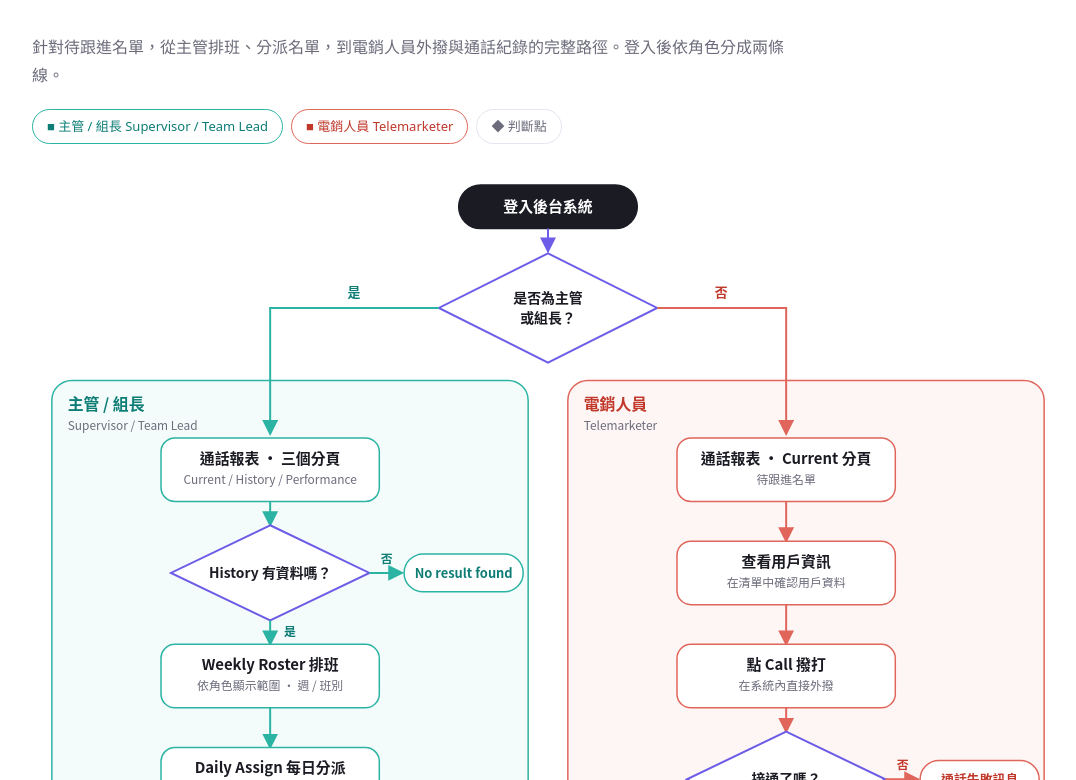
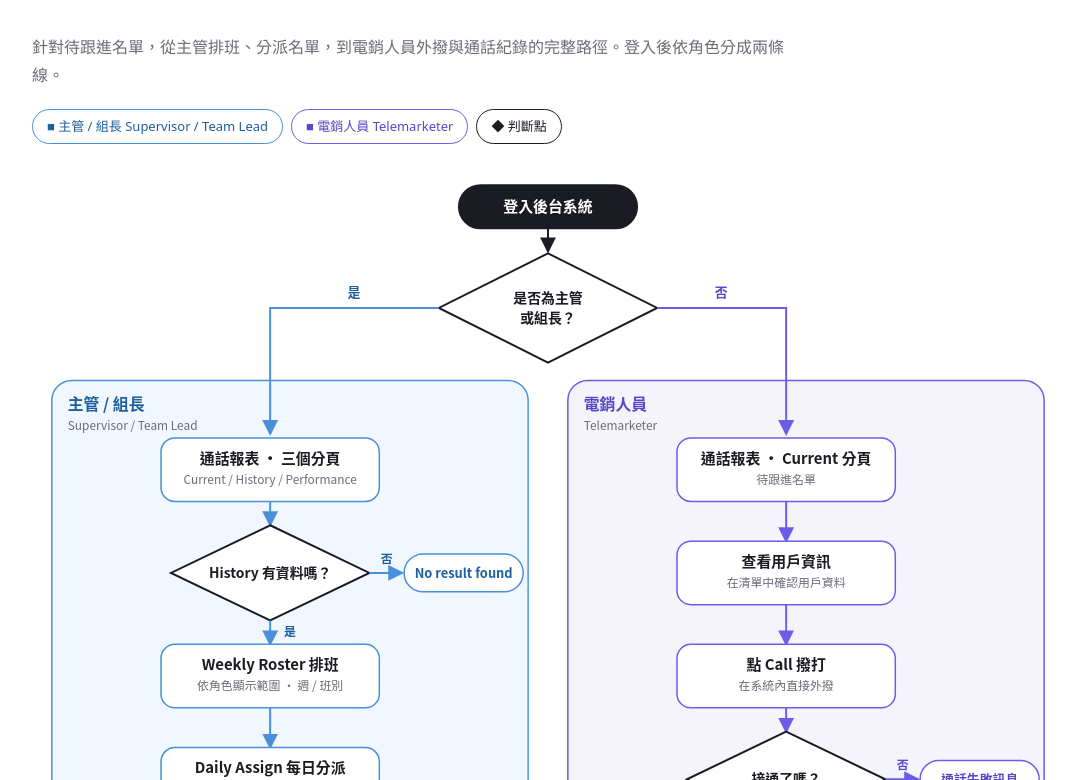
Before and after one commit to aimamaai893-cloud/portfolio, a plain HTML site: page works/saiyan-customer-service.html in a window 1280 px wide. Shown: the part 1180-1960 px from the top of the page, without its empty margins (92-1168 px from the left). Drawn offline with Linux system fonts and the light colour scheme.

Commit message:
Hero height reduction + CS flowchart blue-purple recolor

```diff
--- a/works/saiyan-customer-service.html
+++ b/works/saiyan-customer-service.html
@@ -117,8 +117,9 @@ dialog .b{padding:20px}
 .fc-wrap{max-width:1040px;margin:28px auto 0}.fc-wrap svg{width:100%;height:auto;display:block}
 .legend{display:flex;gap:8px;flex-wrap:wrap;margin:20px 0 28px}
 .legend span{border:1.5px solid var(--line);border-radius:99px;padding:5px 14px;font-size:13px;color:var(--mute);background:#fff}
-.legend .lg-t{border-color:#2bb3a3;color:#0d7d76}
-.legend .lg-r{border-color:#e0655a;color:#c0392b}
+.legend .lg-t{border-color:#4a90d9;color:#1e5f9e}
+.legend .lg-r{border-color:#6c5ce7;color:#5748c9}
+.legend .lg-d{border-color:#1b1b24;color:#1b1b24}
 .f-entry{display:flex;align-items:center;gap:14px;flex-wrap:wrap;justify-content:center;margin-bottom:10px}
 .f-node{background:#fff;border:1.5px solid var(--line);border-radius:14px;padding:12px 18px;text-align:center;font-weight:700}
 .f-node small{display:block;color:var(--mute);font-weight:400;font-size:12px}
@@ -180,100 +181,100 @@ dialog .b{padding:20px}
   <section class="flow" id="user-flow">
     <div class="hd"><span>USER FLOW</span><h2>使用者流程<span class="dot">.</span></h2></div>
     <p class="flow-intro">針對待跟進名單，從主管排班、分派名單，到電銷人員外撥與通話紀錄的完整路徑。登入後依角色分成兩條線。</p>
-    <div class="legend"><span class="lg-t">■ 主管 / 組長 Supervisor / Team Lead</span><span class="lg-r">■ 電銷人員 Telemarketer</span><span>◆ 判斷點</span></div>
+    <div class="legend"><span class="lg-t">■ 主管 / 組長 Supervisor / Team Lead</span><span class="lg-r">■ 電銷人員 Telemarketer</span><span class="lg-d">◆ 判斷點</span></div>
     <div class="fc-wrap">
       <svg xmlns="http://www.w3.org/2000/svg" viewBox="0 0 1040 1000" width="100%" font-family="Noto Sans TC, Noto Sans CJK TC, PingFang TC, Microsoft JhengHei, system-ui, sans-serif" role="img" aria-label="Customer Service 使用者流程圖：登入後依角色分為主管與電銷兩條線">
       <title>Customer Service 使用者流程圖</title>
       <defs>
-      <marker id="ar-teal" markerWidth="8" markerHeight="8" refX="7" refY="4" orient="auto"><path d="M0,0 L8,4 L0,8 Z" fill="#2bb3a3"/></marker>
-      <marker id="ar-red" markerWidth="8" markerHeight="8" refX="7" refY="4" orient="auto"><path d="M0,0 L8,4 L0,8 Z" fill="#e0655a"/></marker>
+      <marker id="ar-blue" markerWidth="8" markerHeight="8" refX="7" refY="4" orient="auto"><path d="M0,0 L8,4 L0,8 Z" fill="#4a90d9"/></marker>
       <marker id="ar-purple" markerWidth="8" markerHeight="8" refX="7" refY="4" orient="auto"><path d="M0,0 L8,4 L0,8 Z" fill="#6c5ce7"/></marker>
+      <marker id="ar-ink" markerWidth="8" markerHeight="8" refX="7" refY="4" orient="auto"><path d="M0,0 L8,4 L0,8 Z" fill="#1b1b24"/></marker>
       </defs>
-      <rect x="20" y="210" width="480" height="770" rx="20" fill="#f4fcfb" stroke="#2bb3a3" stroke-width="1.5"/>
-      <rect x="540" y="210" width="480" height="770" rx="20" fill="#fef6f5" stroke="#e0655a" stroke-width="1.5"/>
-      <text x="36" y="240" font-size="16" font-weight="700" fill="#0d7d76">主管 / 組長</text>
+      <rect x="20" y="210" width="480" height="770" rx="20" fill="#f0f7ff" stroke="#4a90d9" stroke-width="1.5"/>
+      <rect x="540" y="210" width="480" height="770" rx="20" fill="#f5f4fb" stroke="#6c5ce7" stroke-width="1.5"/>
+      <text x="36" y="240" font-size="16" font-weight="700" fill="#1e5f9e">主管 / 組長</text>
       <text x="36" y="260" font-size="12" fill="#6b6b7b">Supervisor / Team Lead</text>
-      <text x="556" y="240" font-size="16" font-weight="700" fill="#c0392b">電銷人員</text>
+      <text x="556" y="240" font-size="16" font-weight="700" fill="#5748c9">電銷人員</text>
       <text x="556" y="260" font-size="12" fill="#6b6b7b">Telemarketer</text>
       <rect x="430" y="13" width="180" height="44" rx="22" fill="#1b1b24" stroke="#1b1b24" stroke-width="1.5"/>
       <text x="520" y="40" text-anchor="middle" font-size="15" font-weight="700" fill="#fff">登入後台系統</text>
-      <line x1="520" y1="57" x2="520" y2="80" stroke="#6c5ce7" stroke-width="2" marker-end="url(#ar-purple)"/>
-      <polygon points="520,82 630,137 520,192 410,137" fill="#fff" stroke="#6c5ce7" stroke-width="2"/>
+      <line x1="520" y1="57" x2="520" y2="80" stroke="#1b1b24" stroke-width="2" marker-end="url(#ar-ink)"/>
+      <polygon points="520,82 630,137 520,192 410,137" fill="#fff" stroke="#1b1b24" stroke-width="2"/>
       <text x="520" y="132" text-anchor="middle" font-size="14" font-weight="700" fill="#1b1b24">是否為主管</text>
       <text x="520" y="152" text-anchor="middle" font-size="14" font-weight="700" fill="#1b1b24">或組長？</text>
-      <polyline points="410,137 240,137 240,264" fill="none" stroke="#2bb3a3" stroke-width="2" marker-end="url(#ar-teal)"/>
-      <polyline points="630,137 760,137 760,264" fill="none" stroke="#e0655a" stroke-width="2" marker-end="url(#ar-red)"/>
-      <text x="318" y="126" font-size="13" font-weight="700" fill="#0d7d76">是</text>
-      <text x="688" y="126" font-size="13" font-weight="700" fill="#c0392b">否</text>
-      <rect x="130" y="268" width="220" height="64" rx="14" fill="#fff" stroke="#2bb3a3" stroke-width="1.5"/>
+      <polyline points="410,137 240,137 240,264" fill="none" stroke="#4a90d9" stroke-width="2" marker-end="url(#ar-blue)"/>
+      <polyline points="630,137 760,137 760,264" fill="none" stroke="#6c5ce7" stroke-width="2" marker-end="url(#ar-purple)"/>
+      <text x="318" y="126" font-size="13" font-weight="700" fill="#1e5f9e">是</text>
+      <text x="688" y="126" font-size="13" font-weight="700" fill="#5748c9">否</text>
+      <rect x="130" y="268" width="220" height="64" rx="14" fill="#fff" stroke="#4a90d9" stroke-width="1.5"/>
       <text x="240" y="294" text-anchor="middle" font-size="15" font-weight="700" fill="#1b1b24">通話報表 · 三個分頁</text>
       <text x="240" y="314" text-anchor="middle" font-size="12" fill="#6b6b7b">Current / History / Performance</text>
-      <line x1="240" y1="332" x2="240" y2="356" stroke="#2bb3a3" stroke-width="2" marker-end="url(#ar-teal)"/>
-      <polygon points="240,356 340,404 240,452 140,404" fill="#fff" stroke="#6c5ce7" stroke-width="2"/>
+      <line x1="240" y1="332" x2="240" y2="356" stroke="#4a90d9" stroke-width="2" marker-end="url(#ar-blue)"/>
+      <polygon points="240,356 340,404 240,452 140,404" fill="#fff" stroke="#1b1b24" stroke-width="2"/>
       <text x="240" y="409" text-anchor="middle" font-size="14" font-weight="700" fill="#1b1b24">History 有資料嗎？</text>
-      <line x1="240" y1="452" x2="240" y2="476" stroke="#2bb3a3" stroke-width="2" marker-end="url(#ar-teal)"/>
-      <text x="254" y="468.0" font-size="12" font-weight="700" fill="#0d7d76">是</text>
-      <line x1="340" y1="404" x2="373" y2="404" stroke="#2bb3a3" stroke-width="2" marker-end="url(#ar-teal)"/>
-      <text x="351.5" y="394" font-size="12" font-weight="700" fill="#0d7d76">否</text>
-      <rect x="375" y="385" width="120" height="38" rx="19" fill="#fff" stroke="#2bb3a3" stroke-width="1.5"/>
-      <text x="435" y="409" text-anchor="middle" font-size="13" font-weight="700" fill="#0d7d76">No result found</text>
-      <rect x="130" y="476" width="220" height="64" rx="14" fill="#fff" stroke="#2bb3a3" stroke-width="1.5"/>
+      <line x1="240" y1="452" x2="240" y2="476" stroke="#4a90d9" stroke-width="2" marker-end="url(#ar-blue)"/>
+      <text x="254" y="468.0" font-size="12" font-weight="700" fill="#1e5f9e">是</text>
+      <line x1="340" y1="404" x2="373" y2="404" stroke="#4a90d9" stroke-width="2" marker-end="url(#ar-blue)"/>
+      <text x="351.5" y="394" font-size="12" font-weight="700" fill="#1e5f9e">否</text>
+      <rect x="375" y="385" width="120" height="38" rx="19" fill="#fff" stroke="#4a90d9" stroke-width="1.5"/>
+      <text x="435" y="409" text-anchor="middle" font-size="13" font-weight="700" fill="#1e5f9e">No result found</text>
+      <rect x="130" y="476" width="220" height="64" rx="14" fill="#fff" stroke="#4a90d9" stroke-width="1.5"/>
       <text x="240" y="502" text-anchor="middle" font-size="15" font-weight="700" fill="#1b1b24">Weekly Roster 排班</text>
       <text x="240" y="522" text-anchor="middle" font-size="12" fill="#6b6b7b">依角色顯示範圍 · 週 / 班別</text>
-      <line x1="240" y1="540" x2="240" y2="580" stroke="#2bb3a3" stroke-width="2" marker-end="url(#ar-teal)"/>
-      <rect x="130" y="580" width="220" height="64" rx="14" fill="#fff" stroke="#2bb3a3" stroke-width="1.5"/>
+      <line x1="240" y1="540" x2="240" y2="580" stroke="#4a90d9" stroke-width="2" marker-end="url(#ar-blue)"/>
+      <rect x="130" y="580" width="220" height="64" rx="14" fill="#fff" stroke="#4a90d9" stroke-width="1.5"/>
       <text x="240" y="606" text-anchor="middle" font-size="15" font-weight="700" fill="#1b1b24">Daily Assign 每日分派</text>
       <text x="240" y="626" text-anchor="middle" font-size="12" fill="#6b6b7b">單一 / 批次分派 · 名單進 Current</text>
-      <line x1="240" y1="644" x2="240" y2="684" stroke="#2bb3a3" stroke-width="2" marker-end="url(#ar-teal)"/>
-      <rect x="130" y="684" width="220" height="64" rx="14" fill="#fff" stroke="#2bb3a3" stroke-width="1.5"/>
+      <line x1="240" y1="644" x2="240" y2="684" stroke="#4a90d9" stroke-width="2" marker-end="url(#ar-blue)"/>
+      <rect x="130" y="684" width="220" height="64" rx="14" fill="#fff" stroke="#4a90d9" stroke-width="1.5"/>
       <text x="240" y="710" text-anchor="middle" font-size="15" font-weight="700" fill="#1b1b24">篩選名單並撥打</text>
       <text x="240" y="730" text-anchor="middle" font-size="12" fill="#6b6b7b">Current 分頁 · 點 Call 外撥</text>
-      <line x1="240" y1="748" x2="240" y2="772" stroke="#2bb3a3" stroke-width="2" marker-end="url(#ar-teal)"/>
-      <polygon points="240,772 340,820 240,868 140,820" fill="#fff" stroke="#6c5ce7" stroke-width="2"/>
+      <line x1="240" y1="748" x2="240" y2="772" stroke="#4a90d9" stroke-width="2" marker-end="url(#ar-blue)"/>
+      <polygon points="240,772 340,820 240,868 140,820" fill="#fff" stroke="#1b1b24" stroke-width="2"/>
       <text x="240" y="825" text-anchor="middle" font-size="14" font-weight="700" fill="#1b1b24">接通了嗎？</text>
-      <line x1="240" y1="868" x2="240" y2="892" stroke="#2bb3a3" stroke-width="2" marker-end="url(#ar-teal)"/>
-      <text x="254" y="884.0" font-size="12" font-weight="700" fill="#0d7d76">是</text>
-      <line x1="340" y1="820" x2="373" y2="820" stroke="#2bb3a3" stroke-width="2" marker-end="url(#ar-teal)"/>
-      <text x="351.5" y="810" font-size="12" font-weight="700" fill="#0d7d76">否</text>
-      <rect x="375" y="801" width="120" height="38" rx="19" fill="#fff" stroke="#2bb3a3" stroke-width="1.5"/>
-      <text x="435" y="825" text-anchor="middle" font-size="13" font-weight="700" fill="#0d7d76">通話失敗訊息</text>
-      <rect x="130" y="892" width="220" height="64" rx="14" fill="#fff" stroke="#2bb3a3" stroke-width="1.5"/>
+      <line x1="240" y1="868" x2="240" y2="892" stroke="#4a90d9" stroke-width="2" marker-end="url(#ar-blue)"/>
+      <text x="254" y="884.0" font-size="12" font-weight="700" fill="#1e5f9e">是</text>
+      <line x1="340" y1="820" x2="373" y2="820" stroke="#4a90d9" stroke-width="2" marker-end="url(#ar-blue)"/>
+      <text x="351.5" y="810" font-size="12" font-weight="700" fill="#1e5f9e">否</text>
+      <rect x="375" y="801" width="120" height="38" rx="19" fill="#fff" stroke="#4a90d9" stroke-width="1.5"/>
+      <text x="435" y="825" text-anchor="middle" font-size="13" font-weight="700" fill="#1e5f9e">通話失敗訊息</text>
+      <rect x="130" y="892" width="220" height="64" rx="14" fill="#fff" stroke="#4a90d9" stroke-width="1.5"/>
       <text x="240" y="918" text-anchor="middle" font-size="15" font-weight="700" fill="#1b1b24">通話中 · CRM 紀錄</text>
       <text x="240" y="938" text-anchor="middle" font-size="12" fill="#6b6b7b">查看用戶資訊，點 CRM 儲存</text>
-      <rect x="650" y="268" width="220" height="64" rx="14" fill="#fff" stroke="#e0655a" stroke-width="1.5"/>
+      <rect x="650" y="268" width="220" height="64" rx="14" fill="#fff" stroke="#6c5ce7" stroke-width="1.5"/>
       <text x="760" y="294" text-anchor="middle" font-size="15" font-weight="700" fill="#1b1b24">通話報表 · Current 分頁</text>
       <text x="760" y="314" text-anchor="middle" font-size="12" fill="#6b6b7b">待跟進名單</text>
-      <line x1="760" y1="332" x2="760" y2="372" stroke="#e0655a" stroke-width="2" marker-end="url(#ar-red)"/>
-      <rect x="650" y="372" width="220" height="64" rx="14" fill="#fff" stroke="#e0655a" stroke-width="1.5"/>
+      <line x1="760" y1="332" x2="760" y2="372" stroke="#6c5ce7" stroke-width="2" marker-end="url(#ar-purple)"/>
+      <rect x="650" y="372" width="220" height="64" rx="14" fill="#fff" stroke="#6c5ce7" stroke-width="1.5"/>
       <text x="760" y="398" text-anchor="middle" font-size="15" font-weight="700" fill="#1b1b24">查看用戶資訊</text>
       <text x="760" y="418" text-anchor="middle" font-size="12" fill="#6b6b7b">在清單中確認用戶資料</text>
-      <line x1="760" y1="436" x2="760" y2="476" stroke="#e0655a" stroke-width="2" marker-end="url(#ar-red)"/>
-      <rect x="650" y="476" width="220" height="64" rx="14" fill="#fff" stroke="#e0655a" stroke-width="1.5"/>
+      <line x1="760" y1="436" x2="760" y2="476" stroke="#6c5ce7" stroke-width="2" marker-end="url(#ar-purple)"/>
+      <rect x="650" y="476" width="220" height="64" rx="14" fill="#fff" stroke="#6c5ce7" stroke-width="1.5"/>
       <text x="760" y="502" text-anchor="middle" font-size="15" font-weight="700" fill="#1b1b24">點 Call 撥打</text>
       <text x="760" y="522" text-anchor="middle" font-size="12" fill="#6b6b7b">在系統內直接外撥</text>
-      <line x1="760" y1="540" x2="760" y2="564" stroke="#e0655a" stroke-width="2" marker-end="url(#ar-red)"/>
-      <polygon points="760,564 860,612 760,660 660,612" fill="#fff" stroke="#6c5ce7" stroke-width="2"/>
+      <line x1="760" y1="540" x2="760" y2="564" stroke="#6c5ce7" stroke-width="2" marker-end="url(#ar-purple)"/>
+      <polygon points="760,564 860,612 760,660 660,612" fill="#fff" stroke="#1b1b24" stroke-width="2"/>
       <text x="760" y="617" text-anchor="middle" font-size="14" font-weight="700" fill="#1b1b24">接通了嗎？</text>
-      <line x1="760" y1="660" x2="760" y2="684" stroke="#e0655a" stroke-width="2" marker-end="url(#ar-red)"/>
-      <text x="774" y="676.0" font-size="12" font-weight="700" fill="#c0392b">是</text>
-      <line x1="860" y1="612" x2="893" y2="612" stroke="#e0655a" stroke-width="2" marker-end="url(#ar-red)"/>
-      <text x="871.5" y="602" font-size="12" font-weight="700" fill="#c0392b">否</text>
-      <rect x="895" y="593" width="120" height="38" rx="19" fill="#fff" stroke="#e0655a" stroke-width="1.5"/>
-      <text x="955" y="617" text-anchor="middle" font-size="13" font-weight="700" fill="#c0392b">通話失敗訊息</text>
-      <rect x="650" y="684" width="220" height="64" rx="14" fill="#fff" stroke="#e0655a" stroke-width="1.5"/>
+      <line x1="760" y1="660" x2="760" y2="684" stroke="#6c5ce7" stroke-width="2" marker-end="url(#ar-purple)"/>
+      <text x="774" y="676.0" font-size="12" font-weight="700" fill="#5748c9">是</text>
+      <line x1="860" y1="612" x2="893" y2="612" stroke="#6c5ce7" stroke-width="2" marker-end="url(#ar-purple)"/>
+      <text x="871.5" y="602" font-size="12" font-weight="700" fill="#5748c9">否</text>
+      <rect x="895" y="593" width="120" height="38" rx="19" fill="#fff" stroke="#6c5ce7" stroke-width="1.5"/>
+      <text x="955" y="617" text-anchor="middle" font-size="13" font-weight="700" fill="#5748c9">通話失敗訊息</text>
+      <rect x="650" y="684" width="220" height="64" rx="14" fill="#fff" stroke="#6c5ce7" stroke-width="1.5"/>
       <text x="760" y="710" text-anchor="middle" font-size="15" font-weight="700" fill="#1b1b24">通話中查看用戶資訊</text>
       <text x="760" y="730" text-anchor="middle" font-size="12" fill="#6b6b7b">與用戶通話，同時確認資料</text>
-      <line x1="760" y1="748" x2="760" y2="772" stroke="#e0655a" stroke-width="2" marker-end="url(#ar-red)"/>
-      <polygon points="760,772 860,820 760,868 660,820" fill="#fff" stroke="#6c5ce7" stroke-width="2"/>
+      <line x1="760" y1="748" x2="760" y2="772" stroke="#6c5ce7" stroke-width="2" marker-end="url(#ar-purple)"/>
+      <polygon points="760,772 860,820 760,868 660,820" fill="#fff" stroke="#1b1b24" stroke-width="2"/>
       <text x="760" y="825" text-anchor="middle" font-size="14" font-weight="700" fill="#1b1b24">語言相符嗎？</text>
-      <line x1="760" y1="868" x2="760" y2="892" stroke="#e0655a" stroke-width="2" marker-end="url(#ar-red)"/>
-      <text x="774" y="884.0" font-size="12" font-weight="700" fill="#c0392b">是</text>
-      <line x1="860" y1="820" x2="893" y2="820" stroke="#e0655a" stroke-width="2" marker-end="url(#ar-red)"/>
-      <text x="871.5" y="810" font-size="12" font-weight="700" fill="#c0392b">否</text>
-      <rect x="895" y="792" width="120" height="56" rx="12" fill="#fff" stroke="#e0655a" stroke-width="1.5" stroke-dasharray="5 4"/>
+      <line x1="760" y1="868" x2="760" y2="892" stroke="#6c5ce7" stroke-width="2" marker-end="url(#ar-purple)"/>
+      <text x="774" y="884.0" font-size="12" font-weight="700" fill="#5748c9">是</text>
+      <line x1="860" y1="820" x2="893" y2="820" stroke="#6c5ce7" stroke-width="2" marker-end="url(#ar-purple)"/>
+      <text x="871.5" y="810" font-size="12" font-weight="700" fill="#5748c9">否</text>
+      <rect x="895" y="792" width="120" height="56" rx="12" fill="#fff" stroke="#6c5ce7" stroke-width="1.5" stroke-dasharray="5 4"/>
       <text x="955" y="814" text-anchor="middle" font-size="13" font-weight="700" fill="#1b1b24">轉接其他團隊成員</text>
       <text x="955" y="834" text-anchor="middle" font-size="12" fill="#6b6b7b">後續流程待定</text>
-      <rect x="650" y="892" width="220" height="64" rx="14" fill="#fff" stroke="#e0655a" stroke-width="1.5"/>
+      <rect x="650" y="892" width="220" height="64" rx="14" fill="#fff" stroke="#6c5ce7" stroke-width="1.5"/>
       <text x="760" y="918" text-anchor="middle" font-size="15" font-weight="700" fill="#1b1b24">CRM 紀錄儲存</text>
       <text x="760" y="938" text-anchor="middle" font-size="12" fill="#6b6b7b">點 CRM 按鈕，填寫後儲存</text>
       </svg>
```
